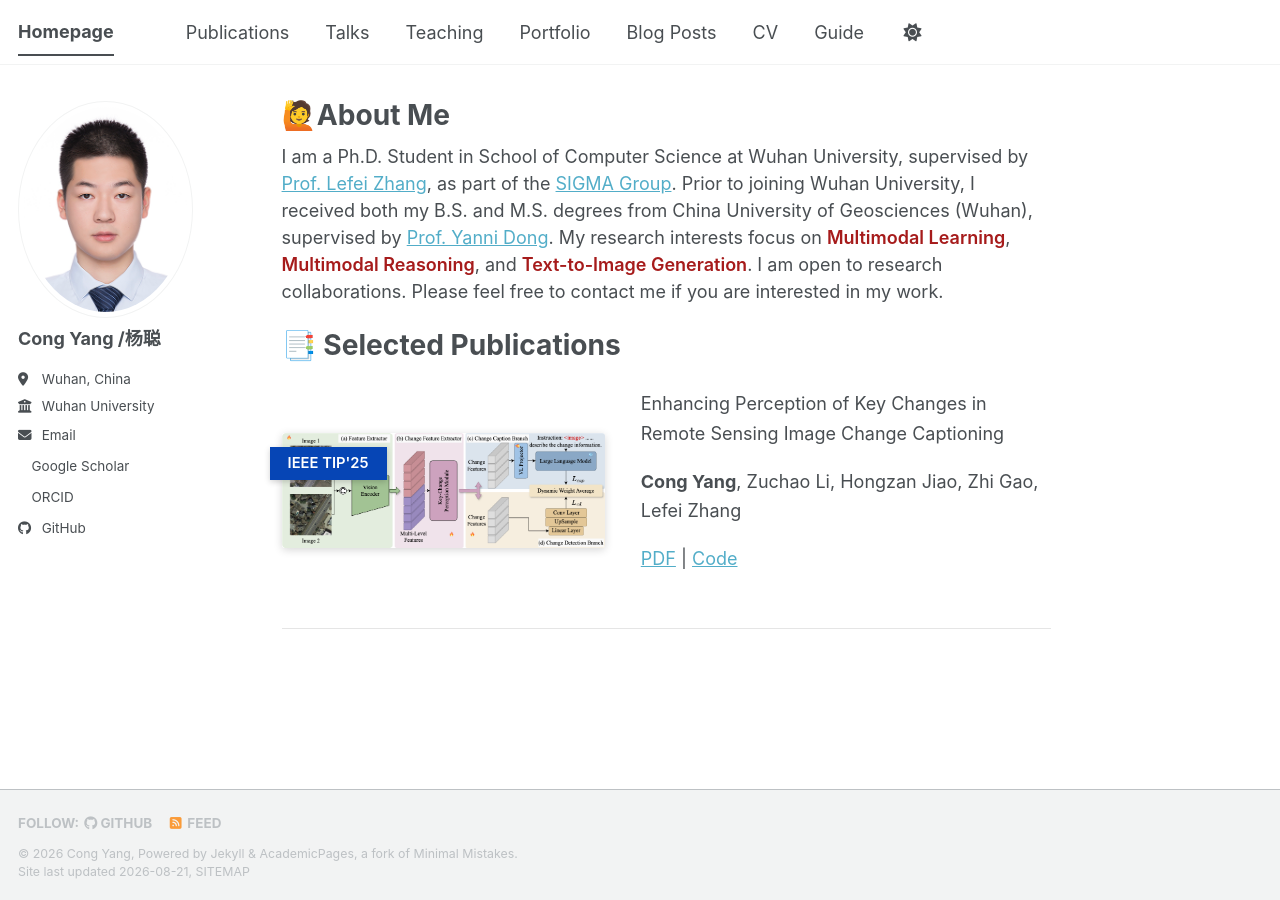
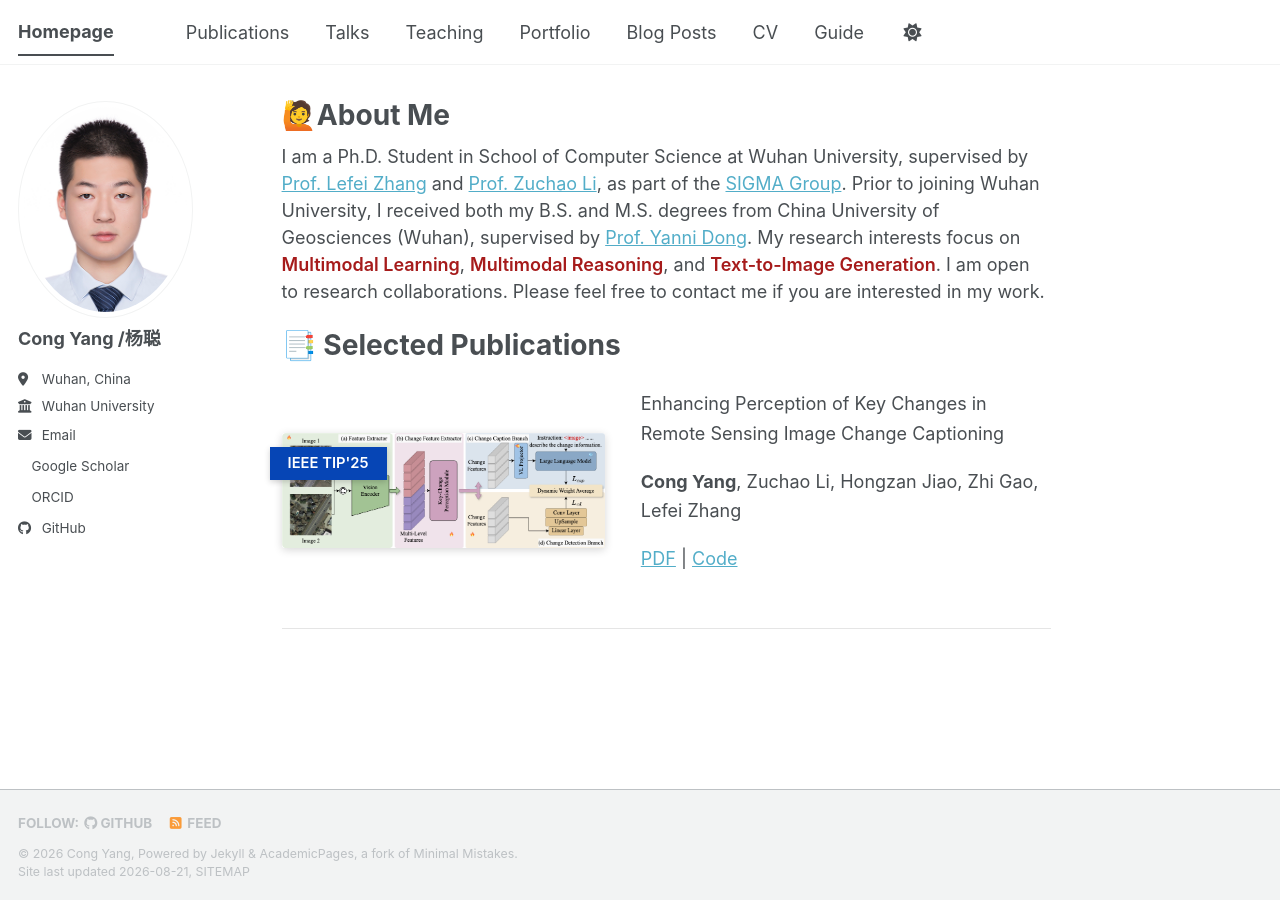
Before and after one commit to yangcong356/yangcong356.github.io, a Jekyll site: the page built from _pages/about.md, in a window 1280 px wide. Built offline with Jekyll 4.4.1, drawn with Linux system fonts in a browser that asks for light colours; a style sheet for code colours, icons or effects is not loaded.

Commit message:
Update about.md

```diff
--- a/_pages/about.md
+++ b/_pages/about.md
@@ -7,7 +7,7 @@ redirect_from:
   - /about.html
 ---
 
-I am a Ph.D. Student in School of Computer Science at Wuhan University, supervised by [Prof. Lefei Zhang](https://scholar.google.com/citations?user=BLKHwNwAAAAJ&hl=en&oi=ao), as part of the [SIGMA Group](https://sigma.whu.edu.cn/). Prior to joining Wuhan University, I received both my B.S. and M.S. degrees from China University of Geosciences (Wuhan), supervised by [Prof. Yanni Dong](https://rsit.whu.edu.cn/about.htm). My research interests focus on <span style="color: #a61b1b; font-weight: 600;">Multimodal Learning</span>,
+I am a Ph.D. Student in School of Computer Science at Wuhan University, supervised by [Prof. Lefei Zhang](https://scholar.google.com/citations?user=BLKHwNwAAAAJ&hl=en&oi=ao) and [Prof. Zuchao Li](https://zcli-charlie.github.io/), as part of the [SIGMA Group](https://sigma.whu.edu.cn/). Prior to joining Wuhan University, I received both my B.S. and M.S. degrees from China University of Geosciences (Wuhan), supervised by [Prof. Yanni Dong](https://rsit.whu.edu.cn/about.htm). My research interests focus on <span style="color: #a61b1b; font-weight: 600;">Multimodal Learning</span>,
 <span style="color: #a61b1b; font-weight: 600;">Multimodal Reasoning</span>, and
 <span style="color: #a61b1b; font-weight: 600;">Text-to-Image Generation</span>. I am open to research collaborations. Please feel free to contact me if you are interested in my work.
 
```
